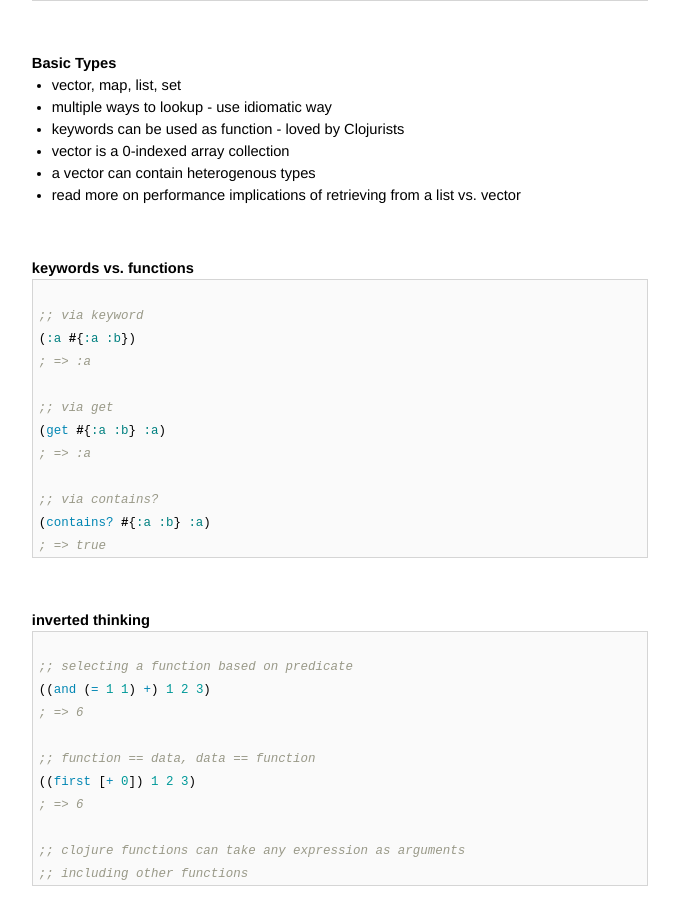
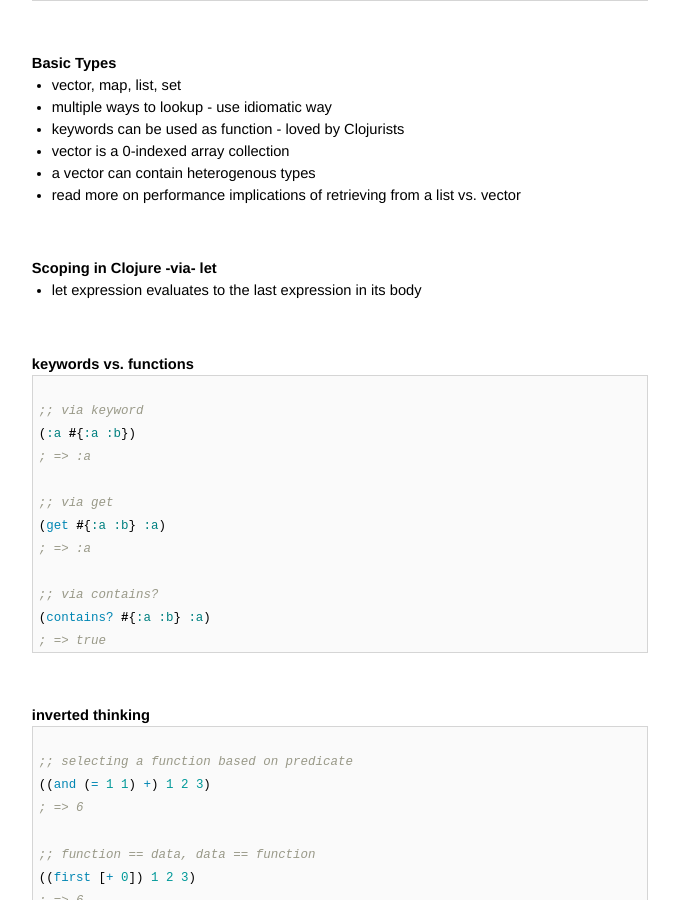
Before and after one commit to AmitKumarDas/amitkumardas.github.io, a Jekyll site: the page built from _posts/2016-08-12-my-lisp-clojure-refresher.md, in a window 1280 px wide and 900 px high, scrolled down 1958 px. Shown: the whole window, without its empty margins (300-979 px from the left). Built offline with Jekyll 4.4.1, drawn with Linux system fonts in a browser that asks for light colours.

Commit message:
Update 2016-08-12-my-lisp-clojure-refresher.md

```diff
--- a/_posts/2016-08-12-my-lisp-clojure-refresher.md
+++ b/_posts/2016-08-12-my-lisp-clojure-refresher.md
@@ -107,6 +107,12 @@ title: My lisp refresher
 - vector is a 0-indexed array collection
 - a vector can contain heterogenous types
 - read more on performance implications of retrieving from a list vs. vector
+
+<br />
+
+### Scoping in Clojure -via- let
+
+- let expression evaluates to the last expression in its body
 
 <br />
 
```
